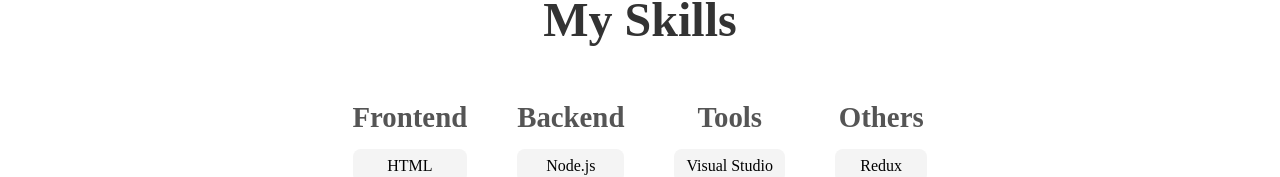
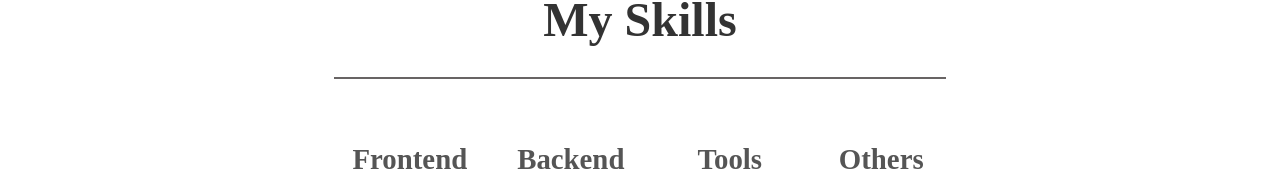
Before and after one commit to theproblemscreator/frontend, a React (Vite) app: page /skills in a window 1280 px wide. Shown: the part 215-392 px from the top of the page. Built offline with nearby package versions, Linux system fonts and the light colour scheme.

Commit message:
Fixes some issue

```diff
--- a/src/App.css
+++ b/src/App.css
@@ -24,3 +24,10 @@
 .contact-details a:hover {
   text-decoration: underline;
 }
+
+hr {
+  border: none;             /* Remove default styling */
+  border-top: 2px solid rgb(104, 100, 100); /* Blue color line */
+  width: 50%;               /* Shorter width */
+  margin: 20px auto;        /* Space around the line */
+}
--- a/src/component/About.jsx
+++ b/src/component/About.jsx
@@ -5,7 +5,7 @@ const About = () => {
   return (
     <div className="about-container">
       <h1>About Me</h1>
-      <hr />
+
       <p>
         Hi, I'm <strong>Ajay Rathod</strong>, a passionate Full Stack Developer with 3+ years of
         experience building scalable and user-friendly applications. I specialize in
--- a/src/component/Projects.jsx
+++ b/src/component/Projects.jsx
@@ -33,6 +33,7 @@ const Projects = () => {
   return (
     <div className="projects-container">
       <h1 className="projects-title">Projects</h1>
+      <hr />
       <div className="projects-list">
         {projectList.map((project, index) => (
           <div className="project-card" key={index}>
--- a/src/component/Skills.jsx
+++ b/src/component/Skills.jsx
@@ -9,6 +9,7 @@ const Skills = () => {
   return (
     <div className="page-content">
       <h1>My Skills</h1>
+      <hr />
 
       <div style={{ display: "flex", justifyContent: "center", gap: "50px", marginTop: "20px", flexWrap: "wrap" }}>
 
```
